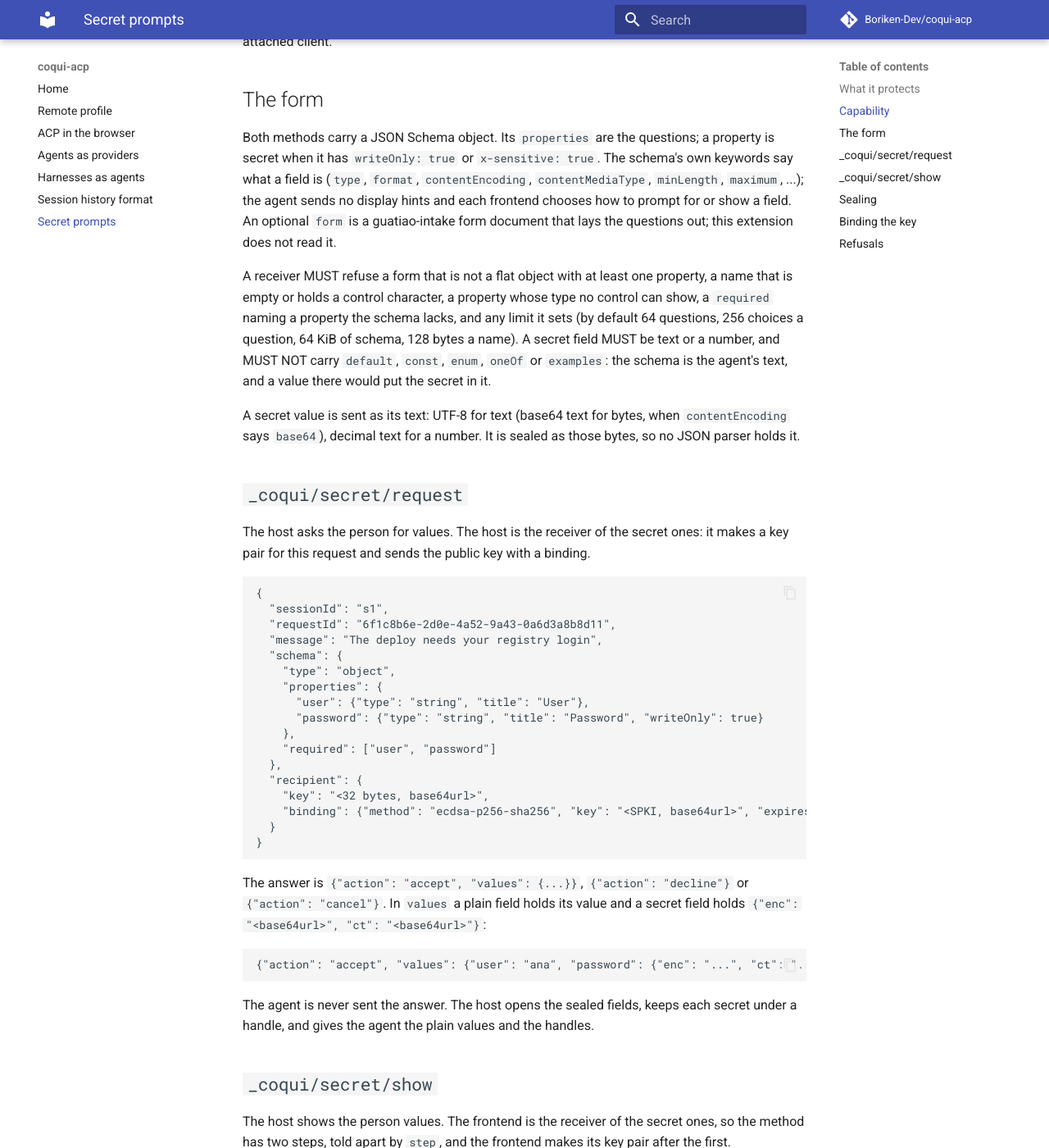
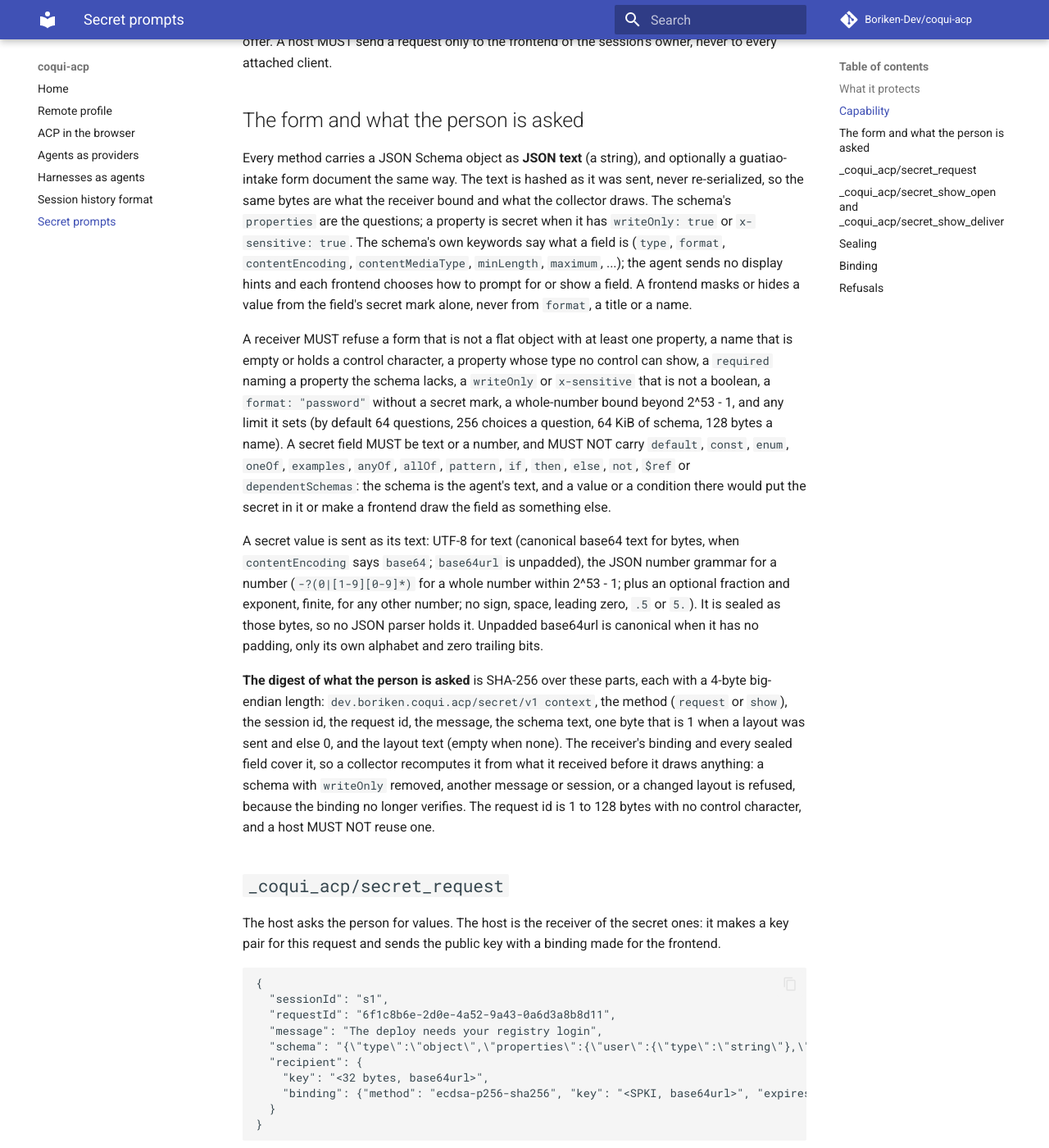
Before and after one commit to Boriken-Dev/coqui-acp, an MkDocs documentation site: the page built from docs/secrets.md, in a window 1280 px wide and 1400 px high, scrolled down 821 px. Shown: the whole window at 82% size. Built offline with MkDocs 1.6.1 and Material for MkDocs 9.7.7, drawn with Linux system fonts in a browser that asks for light colours; comment, search, counter and statistics services are not loaded; some of the changed text lies outside the part shown.

Commit message:
docs: the secret-prompt extension's form digest, audience, values binding and signer rules

````diff
--- a/docs/secrets.md
+++ b/docs/secrets.md
@@ -2,11 +2,11 @@
 
 **Draft, version 1.** An extension to ACP for an agent to ask the person for a secret (a password, a key), or to show them one, without the model, a transcript or a log ever holding the value. The host that runs the agent talks to the frontend of the session's owner; the agent is only told that a value exists, by a handle the host keeps.
 
-The key words MUST, MUST NOT, SHOULD and MAY are as in [RFC 2119](https://www.rfc-editor.org/rfc/rfc2119). The reference implementation is `coqui_acp::secret` (Rust, feature `secret`) and `package:coqui_acp`'s `AcpSecret*` types (Dart); `vectors/secret.json` holds both to the same bytes.
+The key words MUST, MUST NOT, SHOULD and MAY are as in [RFC 2119](https://www.rfc-editor.org/rfc/rfc2119). The reference implementation is `coqui_acp::secret` (Rust, feature `secret`) and `package:coqui_acp/secret.dart` (Dart); `vectors/secret.json` holds both to the same bytes.
 
 ## What it protects
 
-It keeps a secret out of the model's context, the session history, exports and logs, and out of a relay between the person's frontend and wherever the value is used: the value is sealed to a key only its receiver holds. It does not stop an agent that may run a command from reading a value the person lets a command use. That boundary, the approvals and the output scrubbing belong to the host that serves the tools, not to this wire.
+It keeps a secret out of the model's context, the session history, exports and logs, and out of a relay between the person's frontend and wherever the value is used: the value is sealed to a key only its receiver holds, and the receiver opens it only if the identity it expects sent it. It does not stop an agent that may run a command from reading a value the person lets a command use. That boundary, the approvals and the output scrubbing belong to the host that serves the tools, not to this wire.
 
 ## Capability
 
@@ -18,65 +18,60 @@ A frontend that takes the extension says so in `clientCapabilities._meta` (`capa
 
 A host MUST serve secret tools only to a client that offers it, and a version it does not know is no offer. A host MUST send a request only to the frontend of the session's owner, never to every attached client.
 
-## The form
+## The form and what the person is asked
 
-Both methods carry a JSON Schema object. Its `properties` are the questions; a property is secret when it has `writeOnly: true` or `x-sensitive: true`. The schema's own keywords say what a field is (`type`, `format`, `contentEncoding`, `contentMediaType`, `minLength`, `maximum`, ...); the agent sends no display hints and each frontend chooses how to prompt for or show a field. An optional `form` is a guatiao-intake form document that lays the questions out; this extension does not read it.
+Every method carries a JSON Schema object as **JSON text** (a string), and optionally a guatiao-intake form document the same way. The text is hashed as it was sent, never re-serialized, so the same bytes are what the receiver bound and what the collector draws. The schema's `properties` are the questions; a property is secret when it has `writeOnly: true` or `x-sensitive: true`. The schema's own keywords say what a field is (`type`, `format`, `contentEncoding`, `contentMediaType`, `minLength`, `maximum`, ...); the agent sends no display hints and each frontend chooses how to prompt for or show a field. A frontend masks or hides a value from the field's secret mark alone, never from `format`, a title or a name.
 
-A receiver MUST refuse a form that is not a flat object with at least one property, a name that is empty or holds a control character, a property whose type no control can show, a `required` naming a property the schema lacks, and any limit it sets (by default 64 questions, 256 choices a question, 64 KiB of schema, 128 bytes a name). A secret field MUST be text or a number, and MUST NOT carry `default`, `const`, `enum`, `oneOf` or `examples`: the schema is the agent's text, and a value there would put the secret in it.
+A receiver MUST refuse a form that is not a flat object with at least one property, a name that is empty or holds a control character, a property whose type no control can show, a `required` naming a property the schema lacks, a `writeOnly` or `x-sensitive` that is not a boolean, a `format: "password"` without a secret mark, a whole-number bound beyond 2^53 - 1, and any limit it sets (by default 64 questions, 256 choices a question, 64 KiB of schema, 128 bytes a name). A secret field MUST be text or a number, and MUST NOT carry `default`, `const`, `enum`, `oneOf`, `examples`, `anyOf`, `allOf`, `pattern`, `if`, `then`, `else`, `not`, `$ref` or `dependentSchemas`: the schema is the agent's text, and a value or a condition there would put the secret in it or make a frontend draw the field as something else.
 
-A secret value is sent as its text: UTF-8 for text (base64 text for bytes, when `contentEncoding` says `base64`), decimal text for a number. It is sealed as those bytes, so no JSON parser holds it.
+A secret value is sent as its text: UTF-8 for text (canonical base64 text for bytes, when `contentEncoding` says `base64`; `base64url` is unpadded), the JSON number grammar for a number (`-?(0|[1-9][0-9]*)` for a whole number within 2^53 - 1; plus an optional fraction and exponent, finite, for any other number; no sign, space, leading zero, `.5` or `5.`). It is sealed as those bytes, so no JSON parser holds it. Unpadded base64url is canonical when it has no padding, only its own alphabet and zero trailing bits.
 
-## `_coqui/secret/request`
+**The digest of what the person is asked** is SHA-256 over these parts, each with a 4-byte big-endian length: `dev.boriken.coqui.acp/secret/v1 context`, the method (`request` or `show`), the session id, the request id, the message, the schema text, one byte that is 1 when a layout was sent and else 0, and the layout text (empty when none). The receiver's binding and every sealed field cover it, so a collector recomputes it from what it received before it draws anything: a schema with `writeOnly` removed, another message or session, or a changed layout is refused, because the binding no longer verifies. The request id is 1 to 128 bytes with no control character, and a host MUST NOT reuse one.
 
-The host asks the person for values. The host is the receiver of the secret ones: it makes a key pair for this request and sends the public key with a binding.
+## `_coqui_acp/secret_request`
+
+The host asks the person for values. The host is the receiver of the secret ones: it makes a key pair for this request and sends the public key with a binding made for the frontend.
 
 ```json
 {
   "sessionId": "s1",
   "requestId": "6f1c8b6e-2d0e-4a52-9a43-0a6d3a8b8d11",
   "message": "The deploy needs your registry login",
-  "schema": {
-    "type": "object",
-    "properties": {
-      "user": {"type": "string", "title": "User"},
-      "password": {"type": "string", "title": "Password", "writeOnly": true}
-    },
-    "required": ["user", "password"]
-  },
+  "schema": "{\"type\":\"object\",\"properties\":{\"user\":{\"type\":\"string\"},\"password\":{\"type\":\"string\",\"writeOnly\":true}},\"required\":[\"user\",\"password\"]}",
   "recipient": {
     "key": "<32 bytes, base64url>",
-    "binding": {"method": "ecdsa-p256-sha256", "key": "<SPKI, base64url>", "expires": 1700000300, "proof": "<64 bytes, base64url>"}
+    "binding": {"method": "ecdsa-p256-sha256", "key": "<SPKI, base64url>", "expires": 1700000240, "audience": "sha256:<frontend>", "proof": "<64 bytes, base64url>"}
   }
 }
 ```
 
-The answer is `{"action": "accept", "values": {...}}`, `{"action": "decline"}` or `{"action": "cancel"}`. In `values` a plain field holds its value and a secret field holds `{"enc": "<base64url>", "ct": "<base64url>"}`:
+The answer is `{"action": "accept", "values": {...}, "auth": {...}}`, `{"action": "decline"}` or `{"action": "cancel"}`. In `values` a plain field holds its value and a secret field holds `{"enc": "<base64url>", "ct": "<base64url>"}`; `auth` is the frontend's binding of the sealed values:
 
 ```json
-{"action": "accept", "values": {"user": "ana", "password": {"enc": "...", "ct": "..."}}}
+{"action": "accept", "values": {"user": "ana", "password": {"enc": "...", "ct": "..."}}, "auth": {"method": "ecdsa-p256-sha256", "key": "...", "expires": 1700000240, "audience": "sha256:<host>", "proof": "..."}}
 ```
 
-The agent is never sent the answer. The host opens the sealed fields, keeps each secret under a handle, and gives the agent the plain values and the handles.
+The agent is never sent the answer. The host verifies `auth` against the frontend it expects, opens the sealed fields, keeps each secret under a handle, and gives the agent the plain values and the handles.
 
-## `_coqui/secret/show`
+## `_coqui_acp/secret_show_open` and `_coqui_acp/secret_show_deliver`
 
-The host shows the person values. The frontend is the receiver of the secret ones, so the method has two steps, told apart by `step`, and the frontend makes its key pair after the first.
+The host shows the person values. The frontend is the receiver of the secret ones, so showing takes two requests, one shape each, and the frontend makes its key pair after the first.
 
-`open`: the host sends the schema and the plain values, without the secret ones, and asks for the key:
+`secret_show_open`: the host sends the same fields as a request, without a recipient, and the plain values:
 
 ```json
-{"step": "open", "sessionId": "s1", "requestId": "...", "message": "Your new API key", "schema": {...}, "values": {"label": "ci"}}
+{"sessionId": "s1", "requestId": "...", "message": "Your new API key", "schema": "{...}", "values": {"label": "ci"}}
 ```
 
-The frontend answers `{"action": "ready", "recipient": {"key": "...", "binding": {...}}}`, or `decline` or `cancel`.
+The frontend answers `{"action": "ready", "recipient": {"key": "...", "binding": {...}}}`, or `decline` or `cancel`. The binding covers the show's digest and is made for the host.
 
-`deliver`: the host verifies the binding (below) and sends the secret values sealed to that key:
+`secret_show_deliver`: the host verifies the binding (below) and sends the secret values sealed to that key, with its binding of them:
 
 ```json
-{"step": "deliver", "sessionId": "s1", "requestId": "...", "values": {"key": {"enc": "...", "ct": "..."}}}
+{"sessionId": "s1", "requestId": "...", "values": {"key": {"enc": "...", "ct": "..."}}, "auth": {...}}
 ```
 
-The frontend answers `{"action": "shown"}` when the person has seen the values and closed them, or `cancel`. A frontend MUST keep what it opened only for the one request and clear it when the display closes.
+The frontend refuses a deliver for a session and request id it has no open step pending for, verifies `auth` against the host it expects, and answers `{"action": "shown"}` when the person has seen the values and closed them, or `cancel`. A frontend MUST keep what it opened only for the one request and clear it when the display closes.
 
 ## Sealing
 
@@ -85,31 +80,42 @@ Each secret field is one single-shot HPKE message ([RFC 9180](https://www.rfc-ed
 1. `dev.boriken.coqui.acp/secret/v1 field`
 2. the method, `request` or `show`
 3. the request id, as sent
-4. the field's name
+4. the digest of what the person is asked
+5. the field's name
 
-A ciphertext therefore opens only for the field of the request and method it was sealed for; moved to another field or request, or opened by another key, it fails. Bytes are unpadded base64url everywhere. The request id is 1 to 128 bytes with no control character, and a host MUST NOT reuse one.
+A ciphertext therefore opens only for the field, request, method and form it was sealed for. Bytes are unpadded base64url everywhere.
 
-## Binding the key
+## Binding
 
-The receiver's key is useless to a collector unless it knows whose key it is: a key a pipe presents proves nothing, since any pipe could substitute its own. So the receiver sends a **binding**, and the collector MUST refuse the key unless the binding verifies against an identity it already knows by pairing or pinning, whatever else the message carries. The identity's id is the one the peer methods use: `sha256:` and the SHA-256 of its `SubjectPublicKeyInfo`.
+A key is useless to a collector unless it knows whose key it is: a key a pipe presents proves nothing, since any pipe could substitute its own. So every binding is made by an identity the checker already knows by pairing or pinning, and the checker MUST refuse any other, whatever else the message carries. The identity's id is the one the peer methods use: `sha256:` and the SHA-256 of its `SubjectPublicKeyInfo`.
 
 ```json
-{"method": "...", "key": "<holder's SPKI>", "expires": 1700000300, "audience": "sha256:...", "proof": "..."}
+{"method": "...", "key": "<holder's SPKI>", "expires": 1700000240, "audience": "sha256:...", "proof": "..."}
 ```
 
-What the binding proves is this statement (each part with a 4-byte length): `dev.boriken.coqui.acp/secret/v1 binding`, the method, the request id, the 32-byte HPKE public key, the `expires` as 8 bytes, and the audience's 32-byte id or nothing. A proof for one request cannot be moved to another, to another key, or to a collector it was not made for.
+There are two bindings per request. The **key binding** is the receiver's, over its per-request public key. The **values binding** is the sender's (`auth`), over the digest of the sealed values: SHA-256 of `dev.boriken.coqui.acp/secret/v1 values digest` and then, for each field in the byte order of the names, the name (4-byte length), `enc` and `ct` (4-byte length). The receiver verifies it before it opens anything, so a ciphertext changed, swapped, added or dropped on the way is refused; only a sender it expects can make one.
 
-How an identity proves it follows from what the key can do:
+What a binding proves is this statement (each part with a 4-byte length): `dev.boriken.coqui.acp/secret/v1 binding` or `... values`, the method, the request id, the digest of what is asked, the receiver's 32-byte HPKE public key, the payload (empty for a key binding, the values digest for a values binding), the `expires` as 8 bytes, and the audience's 32-byte id. A proof for one request cannot be moved to another request, form, key or checker.
+
+**Audience.** A binding is made for one identity, and a checker MUST know its own id and refuse a binding made for anyone else. A checker with no id of its own cannot check an audience, so it takes no binding.
+
+**Which identity.** A collector checking a key binding is told which identity the request must come from (the host it is paired with) and MUST refuse another, though it knows it. The receiver opening values is likewise told which sender it expects.
+
+How an identity proves follows from what its key can do:
 
 | Peer method | Identity key | Binding method | Proof |
 | --- | --- | --- | --- |
-| `webcrypto` | ECDSA P-256 (its handshake already signs with it) | `ecdsa-p256-sha256` | IEEE P1363 signature (`r` then `s`, 64 bytes) over the statement; `key` is the 91-byte SPKI |
-| `noise` | X25519 static key: it cannot sign | `x25519-hmac-sha256` | HMAC-SHA-256 of the statement under HKDF-SHA256 of the Diffie-Hellman of the holder's static key and the collector's, with the label `dev.boriken.coqui.acp/secret/v1 dh` and both public keys (holder first) as `info`; `audience` is REQUIRED and is the collector's id; `key` is the 44-byte SPKI |
+| `webcrypto` | ECDSA P-256 (its handshake already signs with it) | `ecdsa-p256-sha256` | IEEE P1363 signature (`r` then `s`, 64 bytes, `s` low) over the statement; `key` is the 91-byte SPKI |
+| `noise` | X25519 static key: it cannot sign | `x25519-hmac-sha256` | HMAC-SHA-256 of the statement under HKDF-SHA256 (no salt, one block) of the Diffie-Hellman of the holder's static key and the audience's, with the label `dev.boriken.coqui.acp/secret/v1 dh` and both public keys (holder first) as `info`; `key` is the 44-byte SPKI |
 | `tls` | the certificate's key (ECDSA P-256 by default) | not yet | needs the certificate in the message and the trust store's chain checks; a later version adds a `chain` to the binding |
 
-The Diffie-Hellman proof is not transferable: only the collector can check it, and it can check it only for a holder it knows. That is enough for a person's own frontend and host. A receiver that a relay stands between and that the person's frontend has never paired with needs a chain to a root the collector trusts, which is what the `tls` row is waiting for.
+A signature with a high `s` is refused: one statement has one signature, and a proof's bytes are not an identifier of anything (an ECDSA signature can be re-encoded by someone who has seen it), so nothing may key a table or a replay set by them. A signer that does not normalize `s` (WebCrypto does not) is normalized by the one who makes the binding.
 
-A binding `expires` at a time the receiver sets, and a collector refuses one that ended or that lasts longer than its own limit (5 minutes from now by default). The collector checks it when the form opens; the person's time to fill the form is the form's own timeout.
+**The signer is a function, not a key.** The libraries take a signer (the message in, the 64-byte signature out) and, for X25519, a key agreement (a peer's public key in, the shared secret out). A product wires them to its platform key store or to WebCrypto, so an identity's private key never enters the library. Raw keys held in memory exist only as `coqui_acp::secret::unprotected` and `package:coqui_acp/secret_unprotected.dart`, for tests and tools.
+
+**Limits of the Diffie-Hellman proof.** It is not transferable: only the checker can verify it, and it can only verify a holder it is paired with. Anyone who holds the checker's static key can also make a binding that verifies to the checker, so it is not evidence to a third party and is enough only between two paired peers. A remote runner that the person's frontend has never been paired with needs an ECDSA identity certified by a root the frontend trusts, with the audience bound; that is the `tls` row and the trust store, not this.
+
+**Lifetime.** A binding ends at a time its maker sets (by default 240 seconds from now). A checker takes it for as long as it has not ended plus its skew (default 30 seconds) and refuses one that ends more than its maximum lifetime (default 5 minutes) plus the skew from now. The checker looks at the clock when it checks, so a receiver whose binding is checked after the person took long to answer must be asked again. A receiver opens one answer and then forgets its key; whoever owns receivers remembers the request ids for as long as a binding can verify (the maximum lifetime plus the skew), so one request is not answered twice.
 
 ## Refusals
 
````
